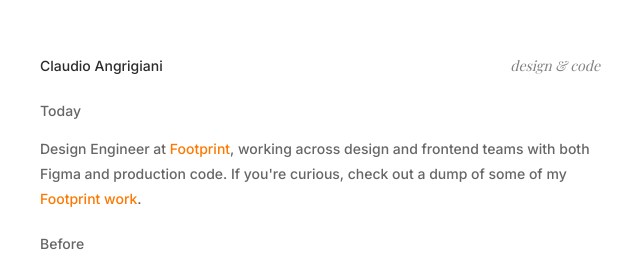
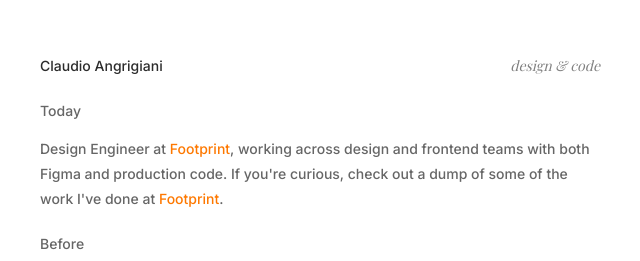
Before and after one commit to clodoan/portfolio-2025, a Next.js app: page / in a window 1280 px wide. Shown: the part 173-434 px from the top of the page, without its empty margins (320-960 px from the left). Built offline with nearby package versions, Linux system fonts and the light colour scheme; a web font is replaced by a local one; what tailwindcss-motion would draw is missing.

Commit message:
better copy

```diff
--- a/src/app/page.tsx
+++ b/src/app/page.tsx
@@ -9,7 +9,7 @@ const content = {
       "Design Engineer at " +
       "<a href='https://onefootprint.com' target='_blank' rel='noopener noreferrer'>Footprint</a>, " +
       "working across design and frontend teams with both Figma and production code. " +
-      "If you're curious, check out a dump of some of my <a href='/projects'>Footprint work</a>.",
+      "If you're curious, check out a dump of some of the work I've done at <a href='/projects'>Footprint</a>.",
   },
   before: {
     title: "Before",
```
